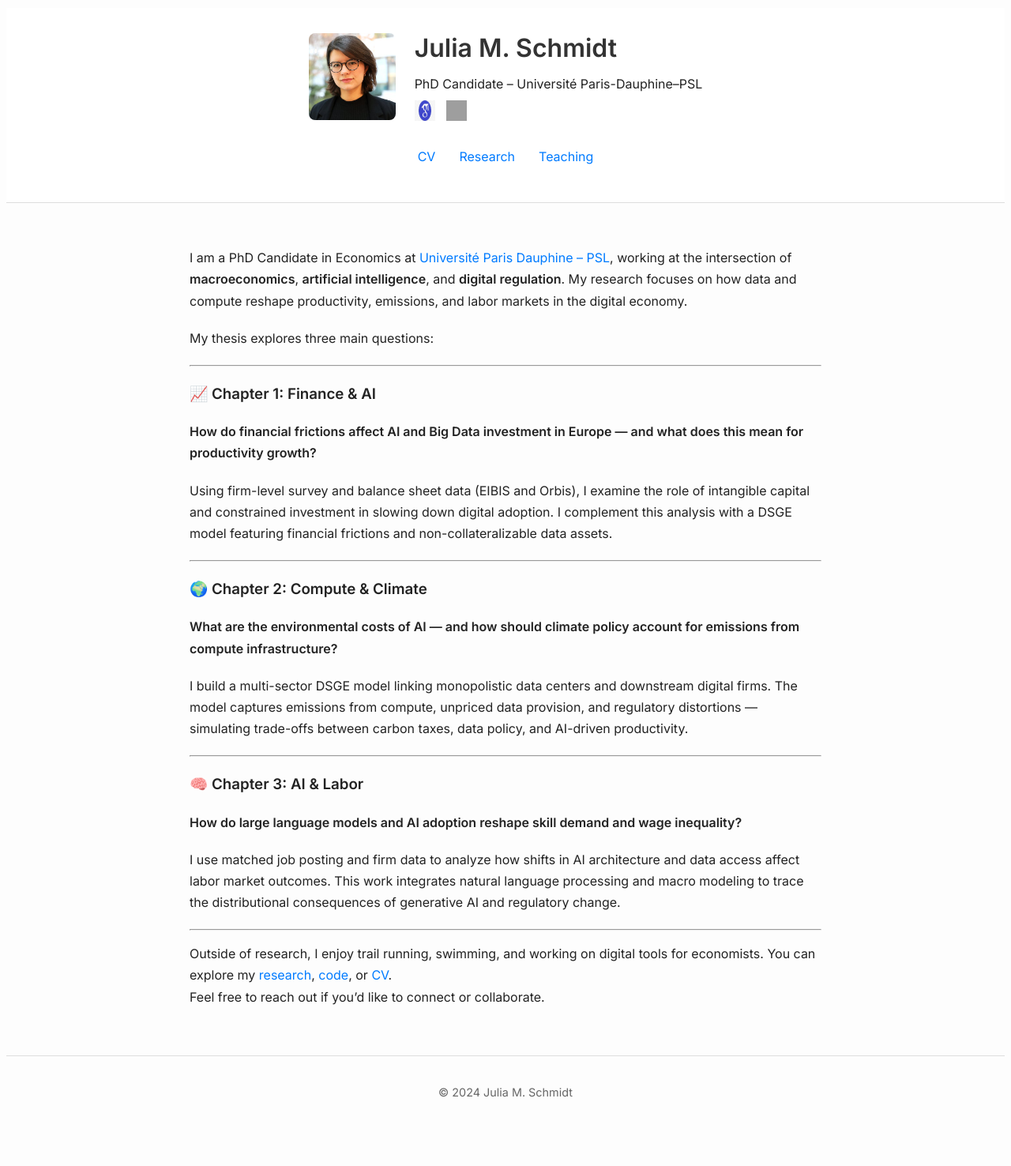
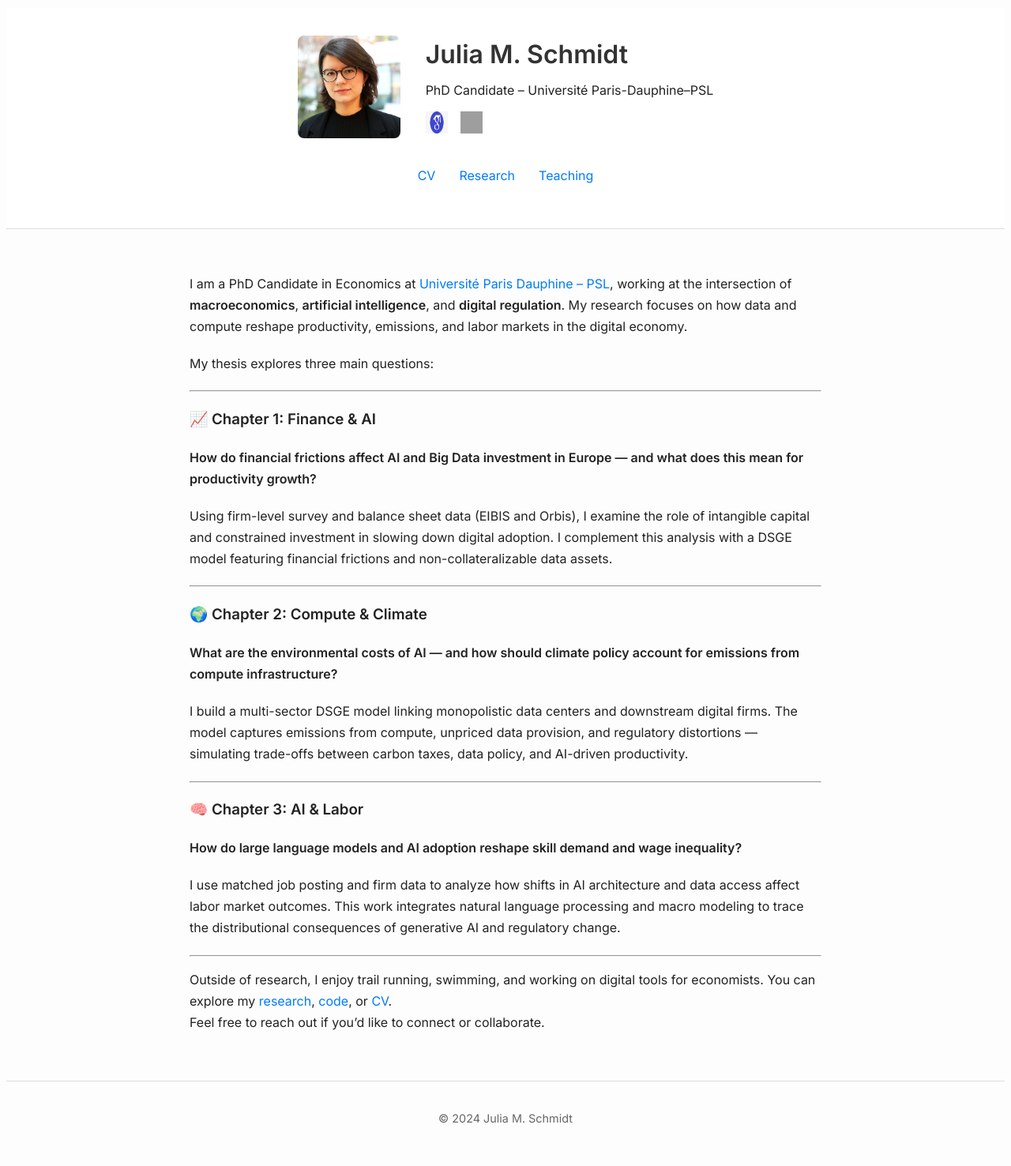
Before and after one commit to julia-m-schmidt/julia-m-schmidt.github.io, a Jekyll site: the page built from index.md, in a window 1280 px wide. Shown: the part 976-2452 px from the top of the page at 79% size. Built offline with Jekyll 4.4.1, drawn with Linux system fonts in a browser that asks for light colours; before the commit the page ends 2420 px from its top, so only the background shows below that; grey boxes are pictures that could not be loaded.

Commit message:
Update default.html

```diff
--- a/_layouts/default.html
+++ b/_layouts/default.html
@@ -15,35 +15,35 @@
     <img src="/assets/images/header.png" alt="Abstract banner image" />
   </div>
 
-  <!-- Header section -->
+  <!-- Header -->
   <header>
-    <div class="container" style="display: flex; flex-direction: column; align-items: center; padding: 1.5em 0;">
+    <div class="container" style="display: flex; flex-direction: column; align-items: center; padding: 2em 0;">
 
-      <!-- Top row: image left, info right -->
-      <div style="display: flex; align-items: center; gap: 1.5em; flex-wrap: wrap; justify-content: center;">
+      <!-- Profile block: photo left, info right -->
+      <div style="display: flex; align-items: center; gap: 2em; justify-content: center; flex-wrap: wrap;">
         <img src="/assets/images/Photo_Schmidt_J.jpg" alt="Julia M. Schmidt"
-             style="width: 110px; height: 110px; object-fit: cover; border-radius: 8px;" />
+             style="width: 130px; height: 130px; object-fit: cover; border-radius: 8px;" />
 
-        <div style="text-align: left;">
+        <div style="display: flex; flex-direction: column; align-items: flex-start; text-align: left;">
           <h1 style="margin: 0;">Julia M. Schmidt</h1>
           <p style="margin: 0.3em 0;">PhD Candidate – Université Paris-Dauphine–PSL</p>
 
           <!-- Icons -->
-          <div style="margin-top: 0.4em;">
+          <div style="margin-top: 0.5em;">
             <a href="https://scholar.google.com/YOUR_ID" target="_blank" aria-label="Google Scholar">
               <img src="/assets/images/gscholar.jpg" alt="Google Scholar"
-                   style="width: 26px; height: 26px; margin-right: 10px;" />
+                   style="width: 28px; height: 28px; margin-right: 12px;" />
             </a>
             <a href="https://www.linkedin.com/in/YOUR_ID" target="_blank" aria-label="LinkedIn">
               <img src="/assets/images/linkedin.png" alt="LinkedIn"
-                   style="width: 26px; height: 26px;" />
+                   style="width: 28px; height: 28px;" />
             </a>
           </div>
         </div>
       </div>
 
-      <!-- Navigation bar -->
-      <nav class="navbar" style="margin-top: 1.5em;">
+      <!-- Navigation -->
+      <nav class="navbar" style="margin-top: 2em;">
         <a href="/assets/docs/CV_SCHMIDT_J.pdf" target="_blank">CV</a>
         <a href="/research/">Research</a>
         <a href="/teaching/">Teaching</a>
@@ -51,7 +51,7 @@
     </div>
   </header>
 
-  <!-- Main content -->
+  <!-- Main -->
   <main class="container">
     {{ content }}
   </main>
```
